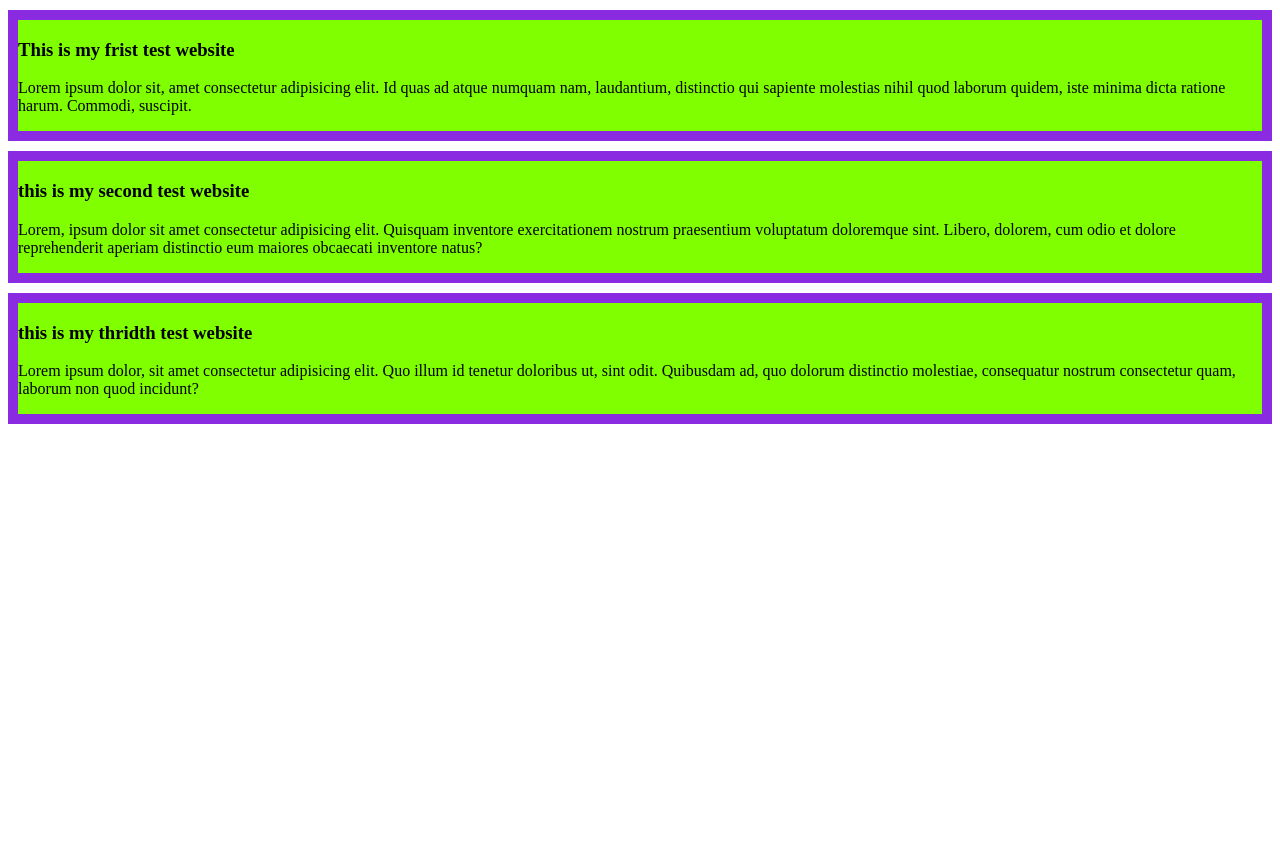
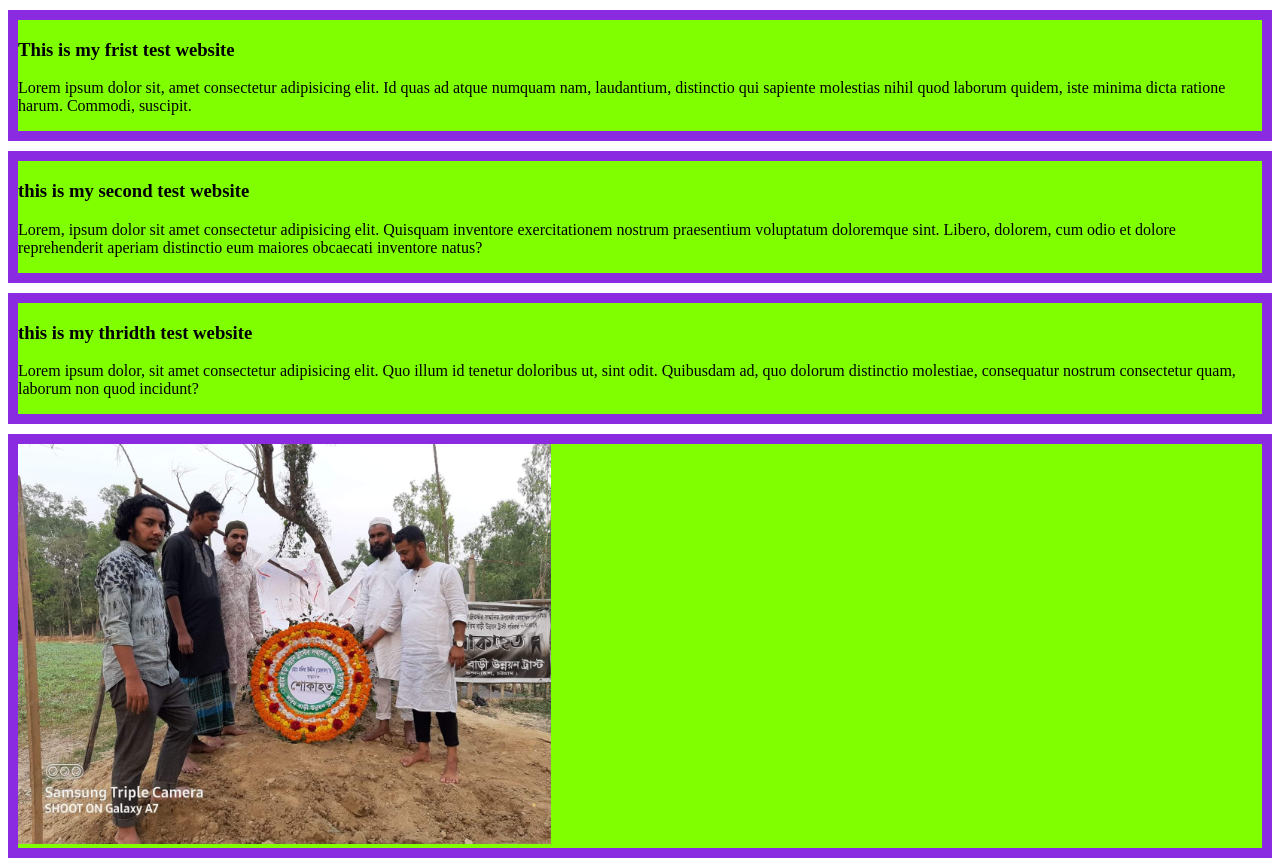
Before and after one commit to Haider340/My-Frist-Github-repo, a plain HTML site: page test.html in a window 1280 px wide. Before the commit the page ends 800 px from the top, so only its background shows below. Drawn offline with Linux system fonts and the light colour scheme.

Commit message:
memories of my past

```diff
--- a/test.html
+++ b/test.html
@@ -31,5 +31,8 @@
        non quod incidunt?
         </p>
     </div>
+    <div>
+      <img src="h3.jpeg" alt=""height=400px;width=500px;>
+    </div>
 </body>
 </html>
```
Also changed, not shown: h3.jpeg (added).
